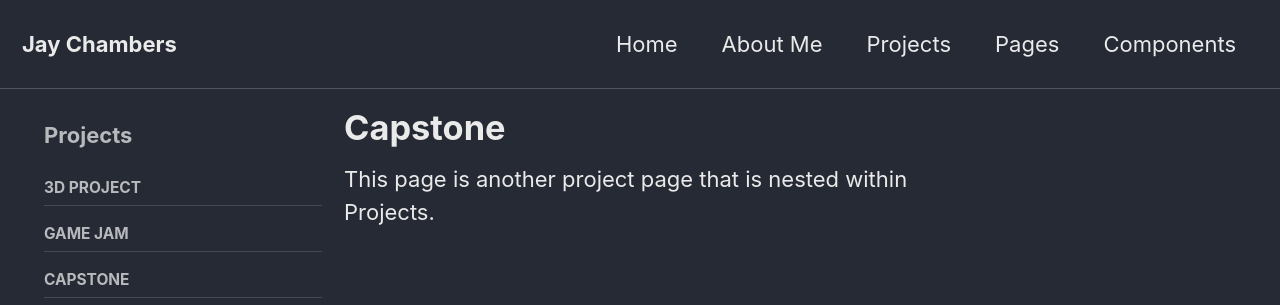
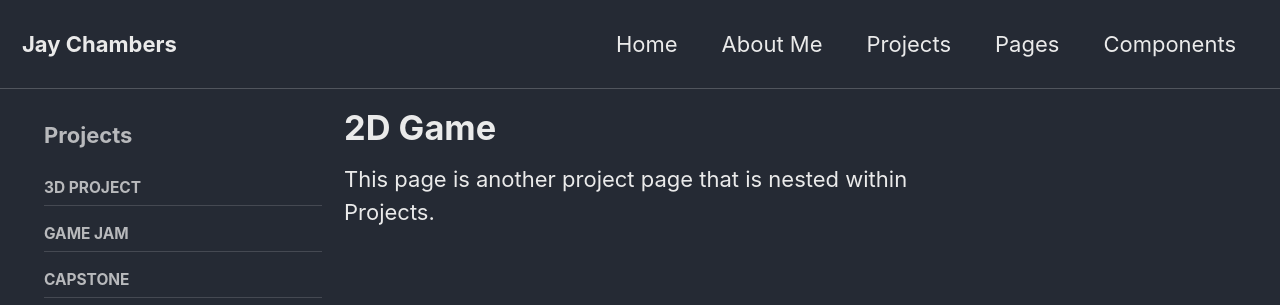
Before and after one commit to The-Funky-Pilot/The-Funky-Pilot.github.io, a Jekyll site: the page built from _pages/projects-2D.md, in a window 1280 px wide. Shown: the top 305 px of the page. Built offline with Jekyll 4.4.1, drawn with Linux system fonts in a browser that asks for light colours.

Commit message:
Update and rename projects-capstone.md to projects-2D.md

```diff
--- a/_pages/projects-capstone.md
+++ b/_pages/projects-2D.md
@@ -1,7 +1,7 @@
 ---
-title: "Capstone"
+title: "2D Game"
 layout: single
-permalink: /projects/capstone/
+permalink: /projects/projects-2D/
 sidebar:
   title: "Projects"
   nav:
```
